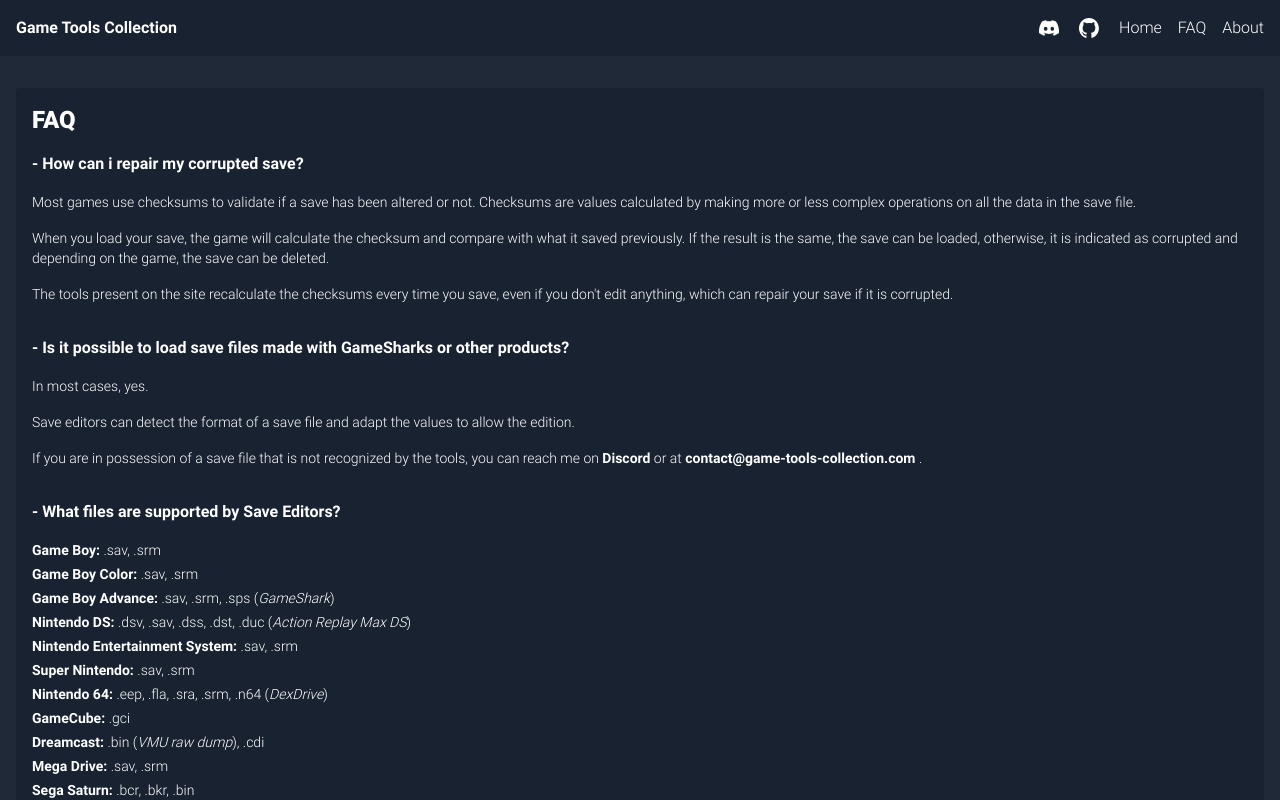
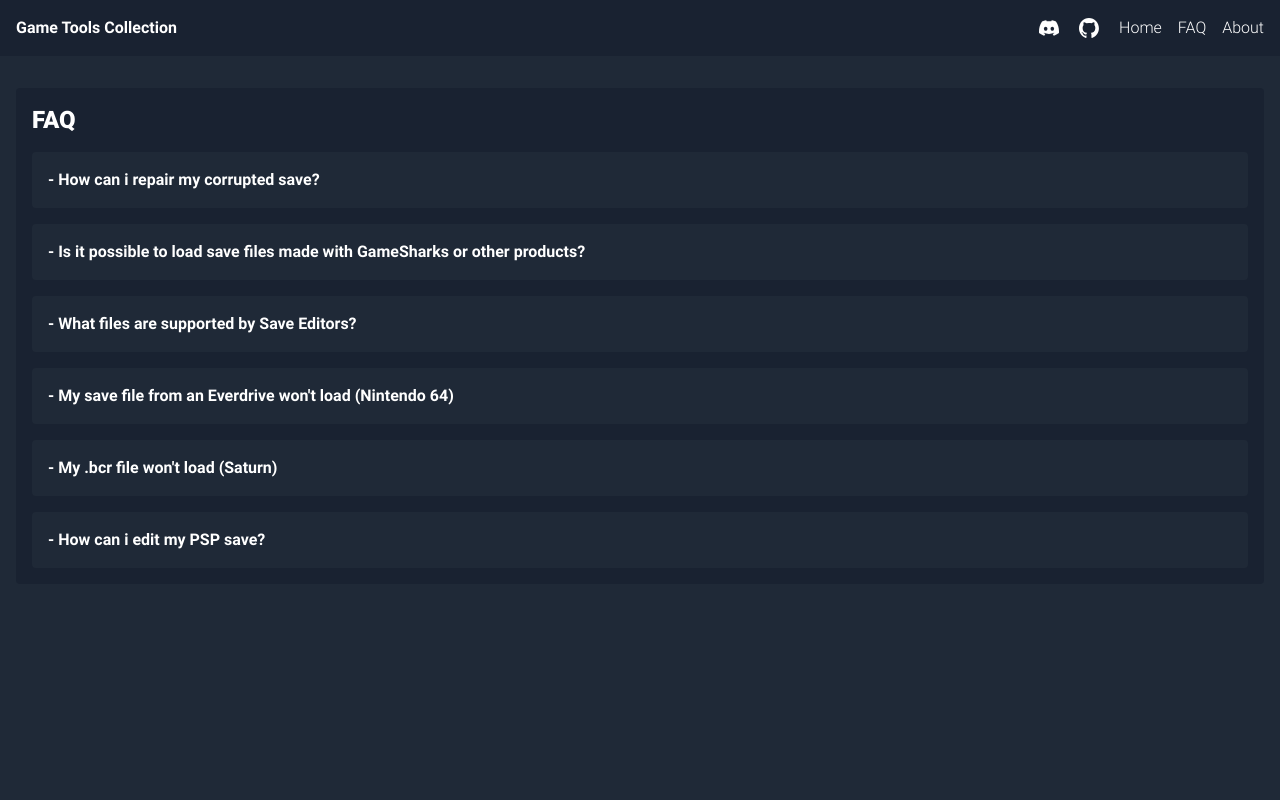
Before and after one commit to RyudoSynbios/game-tools-collection, a SvelteKit app: page /faq in a window 1280 px wide. Shown: the top 800 px of the page. Built offline with nearby package versions, Linux system fonts and the light colour scheme.

Commit message:
feat: add Spoiler for FAQ page

```diff
--- /dev/null
+++ b/src/lib/components/Spoiler.svelte
@@ -0,0 +1,60 @@
+<script lang="ts">
+  export let title = "";
+
+  let open = false;
+
+  function toggleOpen(): void {
+    open = !open;
+  }
+</script>
+
+<!-- svelte-ignore a11y-click-events-have-key-events -->
+<!-- svelte-ignore a11y-no-static-element-interactions -->
+<div class="gtc-spoiler" class:gtc-spoiler-open={open}>
+  <div class="gtc-spoiler-title" on:click={toggleOpen}>
+    <h2>- {title}</h2>
+  </div>
+  <div class="gtc-spoiler-slot">
+    <slot />
+  </div>
+</div>
+
+<style lang="postcss">
+  .gtc-spoiler {
+    @apply mb-4 rounded bg-primary-800;
+
+    & .gtc-spoiler-title {
+      @apply cursor-pointer p-4;
+    }
+
+    &.gtc-spoiler-open .gtc-spoiler-slot {
+      @apply block;
+    }
+
+    & h2 {
+      @apply mb-0;
+    }
+
+    & .gtc-spoiler-slot {
+      @apply hidden px-4 pb-4;
+
+      & :global(p) {
+        @apply mt-4 text-sm;
+
+        &:first-child {
+          @apply mt-0;
+        }
+
+        & :global(a) {
+          @apply font-bold;
+        }
+      }
+
+      & :global(ul) {
+        & :global(li) {
+          @apply mb-1 text-sm;
+        }
+      }
+    }
+  }
+</style>
--- a/src/routes/faq/+page.svelte
+++ b/src/routes/faq/+page.svelte
@@ -1,5 +1,6 @@
 <script lang="ts">
   import { page } from "$app/stores";
+  import Spoiler from "$lib/components/Spoiler.svelte";
 </script>
 
 <svelte:head>
@@ -10,11 +11,11 @@
 
 <div class="gtc-faq">
   <h1>FAQ</h1>
-  <h2>- How can i repair my corrupted save?</h2>
+  <Spoiler title="How can i repair my corrupted save?">
     <p>
       Most games use checksums to validate if a save has been altered or not.
-    Checksums are values calculated by making more or less complex operations on
-    all the data in the save file.
+      Checksums are values calculated by making more or less complex operations
+      on all the data in the save file.
     </p>
     <p>
       When you load your save, the game will calculate the checksum and compare
@@ -23,27 +24,31 @@
       the save can be deleted.
     </p>
     <p>
-    The tools present on the site recalculate the checksums every time you save,
-    even if you don't edit anything, which can repair your save if it is
+      The tools present on the site recalculate the checksums every time you
+      save, even if you don't edit anything, which can repair your save if it is
       corrupted.
     </p>
-  <h2>
-    - Is it possible to load save files made with GameSharks or other products?
-  </h2>
+  </Spoiler>
+  <Spoiler
+    title="Is it possible to load save files made with GameSharks or other products?"
+  >
     <p>In most cases, yes.</p>
     <p>
       Save editors can detect the format of a save file and adapt the values to
       allow the edition.
     </p>
     <p>
-    If you are in possession of a save file that is not recognized by the tools,
-    you can reach me on <a href="https://discord.gg/3UJeXtsryS"> Discord </a>
+      If you are in possession of a save file that is not recognized by the
+      tools, you can reach me on <a href="https://discord.gg/3UJeXtsryS">
+        Discord
+      </a>
       or at
       <a href="mailto:contact@game-tools-collection.com">
         contact@game-tools-collection.com
       </a>.
     </p>
-  <h2>- What files are supported by Save Editors?</h2>
+  </Spoiler>
+  <Spoiler title="What files are supported by Save Editors?">
     <ul>
       <li>
         <strong>Game Boy: </strong>.sav, .srm
@@ -66,7 +71,8 @@
         <strong>Super Nintendo: </strong>.sav, .srm
       </li>
       <li>
-      <strong>Nintendo 64: </strong>.eep, .fla, .sra, .srm, .n64 (<i>DexDrive</i
+        <strong>Nintendo 64: </strong>.eep, .fla, .sra, .srm, .n64 (<i
+          >DexDrive</i
         >)
       </li>
       <li>
@@ -79,7 +85,7 @@
         <strong>Mega Drive: </strong>.sav, .srm
       </li>
       <li>
-      <strong>Sega Saturn: </strong>.bcr, .bkr, .bin
+        <strong>Saturn: </strong>.bcr, .bkr, .bin
       </li>
       <li>
         <strong>PlayStation: </strong>.mcr, .srm, .psv (<i>PlayStation 3</i>),
@@ -95,7 +101,8 @@
         <strong>PC-Engine CD: </strong>.sav, .srm
       </li>
     </ul>
-  <h2>- My save file from an Everdrive won't load (Nintendo 64)</h2>
+  </Spoiler>
+  <Spoiler title="My save file from an Everdrive won't load (Nintendo 64)">
     <p>Everdrive save files can be byteswapped. You can follow those steps:</p>
     <p>
       Open this <a href="/tools/byteswap" target="_blank">page</a> and upload you're
@@ -105,12 +112,14 @@
       Your save file should now work with the save editor. Once you're done
       editing, use the same tool to convert your file back.
     </p>
-  <h2>- My .bcr file won't load (Sega Saturn)</h2>
+  </Spoiler>
+  <Spoiler title="My .bcr file won't load (Saturn)">
     <p>Your save file may be compressed.</p>
     <p>
       Try changing the extension to <strong>*.gz</strong>, then decompress it.
     </p>
-  <h2>- How can i edit my PSP save?</h2>
+  </Spoiler>
+  <Spoiler title="How can i edit my PSP save?">
     <p>
       PSP save files are encrypted by default when exported from a PSP or
       generated with PPSSPP. You need to decrypt your save in order to edit it.
@@ -133,32 +142,15 @@
     </p>
     <p>Now launch your game on PPSSPP, open your save and save again.</p>
     <p>Now your save should be decrypted.</p>
+  </Spoiler>
 </div>
 
 <style lang="postcss">
   .gtc-faq {
     @apply mt-4 rounded bg-primary-900 p-4 text-white;
 
-    h2:not(:first-of-type) {
-      @apply mt-8;
-    }
-
-    & p {
-      @apply mb-4 text-sm;
-
-      & a {
-        @apply font-bold;
-      }
-    }
-
-    & p:last-of-type {
+    & :global(.gtc-spoiler):last-of-type {
       @apply m-0;
-    }
-
-    & ul {
-      & li {
-        @apply mb-1 text-sm;
-      }
     }
   }
 </style>
```
Lines whose indentation alone changed are shown as unchanged.
